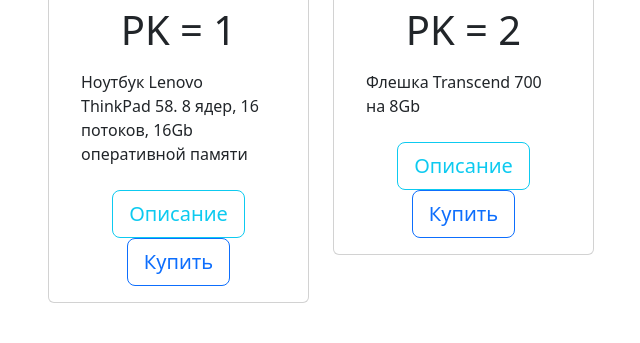
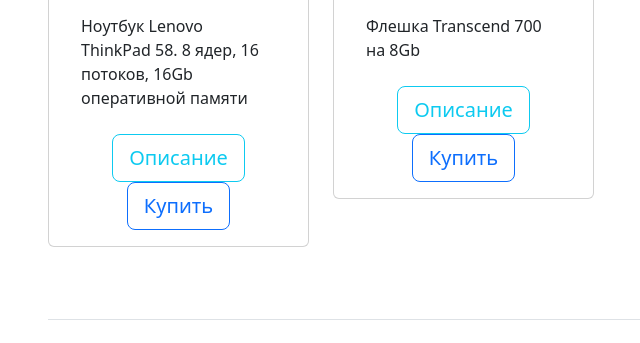
Before and after one commit to DeOnisus13/Django_HW, a Django app: page / in a window 1280 px wide. Shown: the part 423-766 px from the top of the page, without its empty margins (34-674 px from the left). Run offline with Django 5.2, Linux system fonts and the light colour scheme; data comes from the database, SQL or seed files in the repository.

Commit message:
Fix home.html

```diff
--- a/catalog/templates/catalog/home.html
+++ b/catalog/templates/catalog/home.html
@@ -12,7 +12,6 @@
         <div class="card-body">
             <img class="card-img-top" src="{{ object.image|mymedia }}" alt="Item image">
             <h1 class="card-title pricing-card-title">{{ object.price }} руб.</h1>
-            <h1 class="card-title pricing-card-title">PK = {{ object.pk }}</h1>
             <ul class="list-unstyled mt-3 mb-4 text-start m-3">
                 <li>{{ object.description|slice:":100" }}</li>
             </ul>
```
